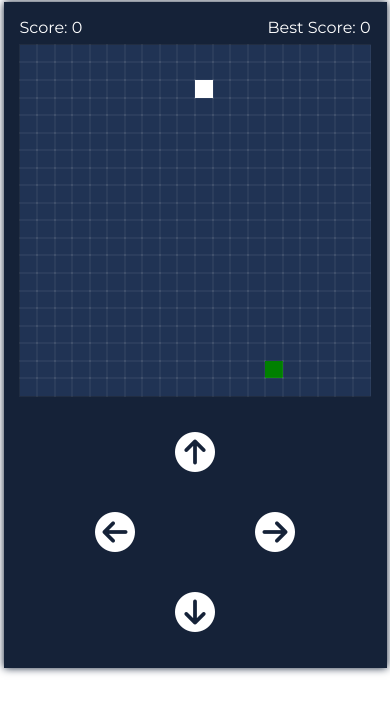
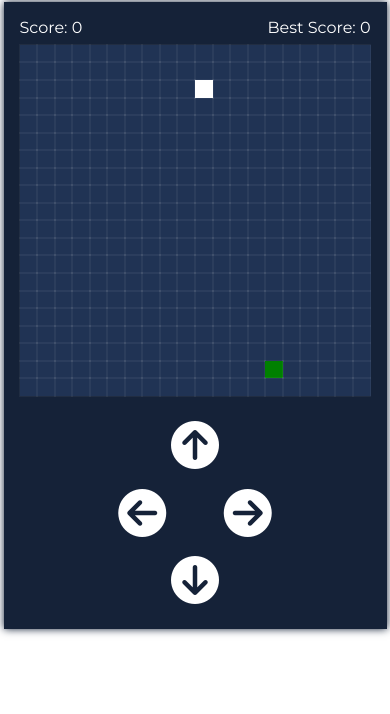
Before and after one commit to CristopherAA/snake, a plain HTML site: page index.html in a window 390 px wide. Shown: the part 88-802 px from the top of the page. Drawn offline with Linux system fonts and the light colour scheme.

Commit message:
Add files via upload

```diff
--- a/styles.css
+++ b/styles.css
@@ -66,19 +66,13 @@ h1{
         justify-content: center;
         flex-direction: column;
     }
-
-    .controls-container > i{
-        font-size: 2.5em;
-        margin: 0.5em;
+    .juntas{
+        display: flex;
     }
 
-    .juntas{
-        display: flex;
-
-    }
-    .juntas > i{
-        font-size: 2.5em;
-        margin: 0.5em 1.5em;
+    .fa-solid{
+        font-size: 300%;
+        margin: 0.2em 0.6em;
     }
 
 }
```
